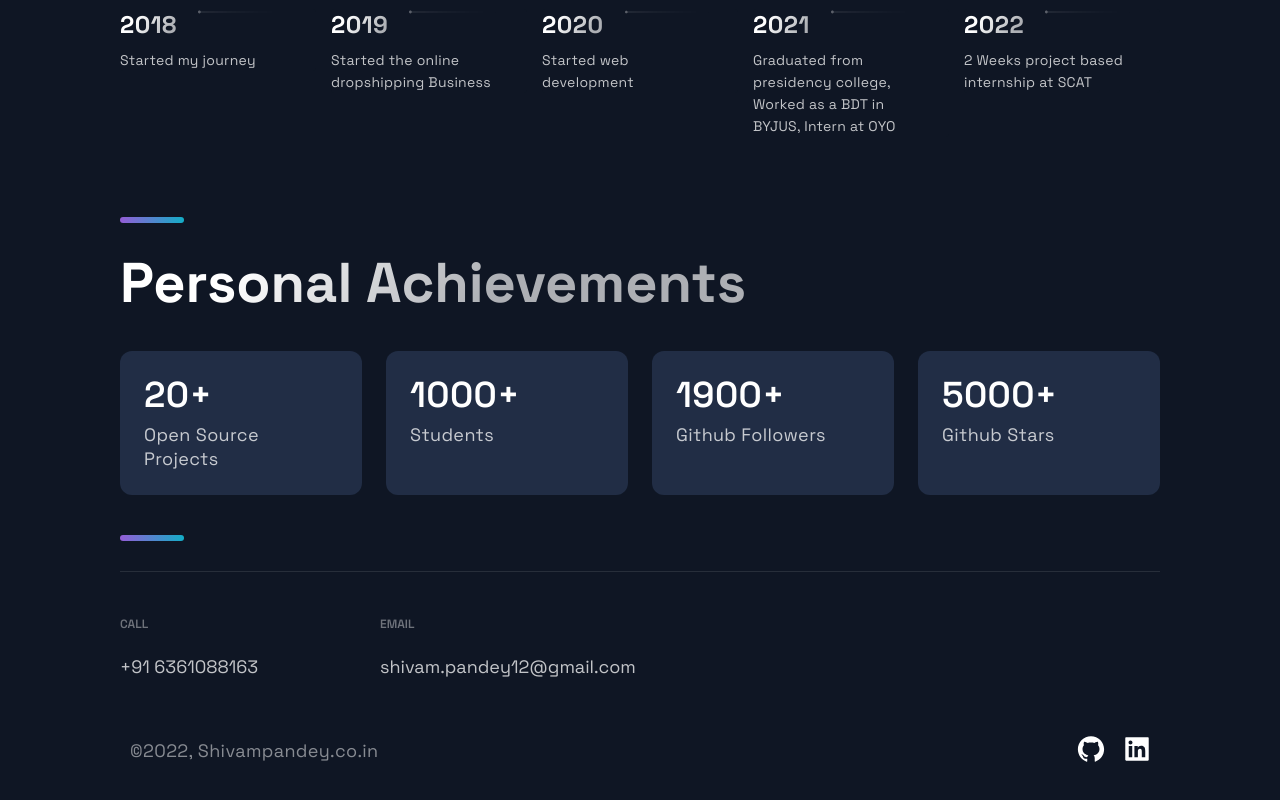
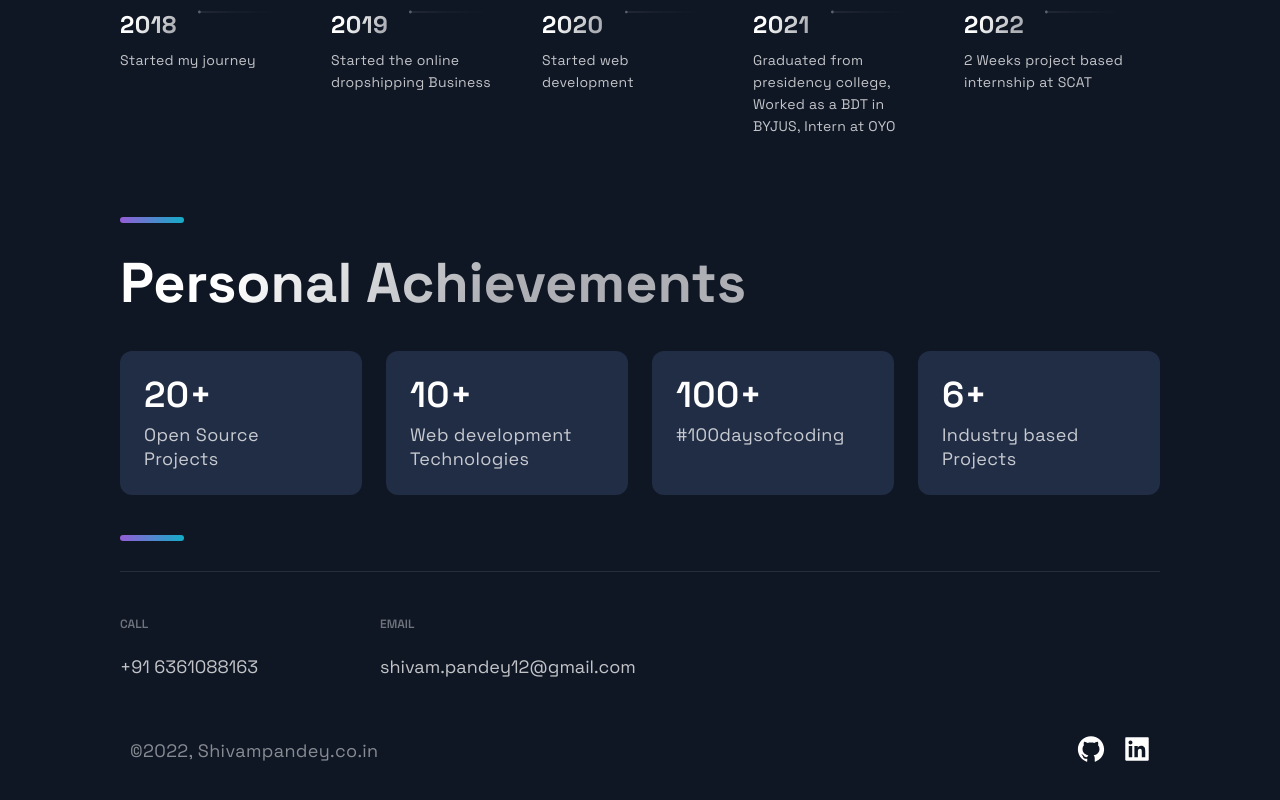
Before and after one commit to shivampandeyy05/portfolio_website, a Next.js app: page / in a window 1280 px wide. Shown: the part 3080-3880 px from the top of the page. Built offline with nearby package versions, Linux system fonts and the light colour scheme.

Commit message:
Modified

```diff
--- a/src/components/Acomplishments/Acomplishments.js
+++ b/src/components/Acomplishments/Acomplishments.js
@@ -5,9 +5,9 @@ import { Box, Boxes, BoxNum, BoxText } from './AcomplishmentsStyles';
 
 const data = [
   { number: 20, text: 'Open Source Projects'},
-  { number: 1000, text: 'Students', },
-  { number: 1900, text: 'Github Followers', },
-  { number: 5000, text: 'Github Stars', }
+  { number: 10, text: 'Web development Technologies', },
+  { number: 100, text: '#100daysofcoding', },
+  { number: 6, text: 'Industry based Projects', }
 ];
 
 const Acomplishments = () => (
```
